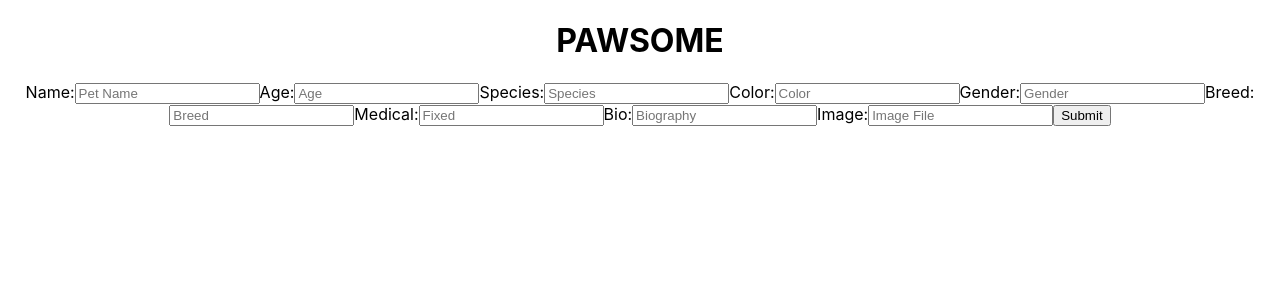
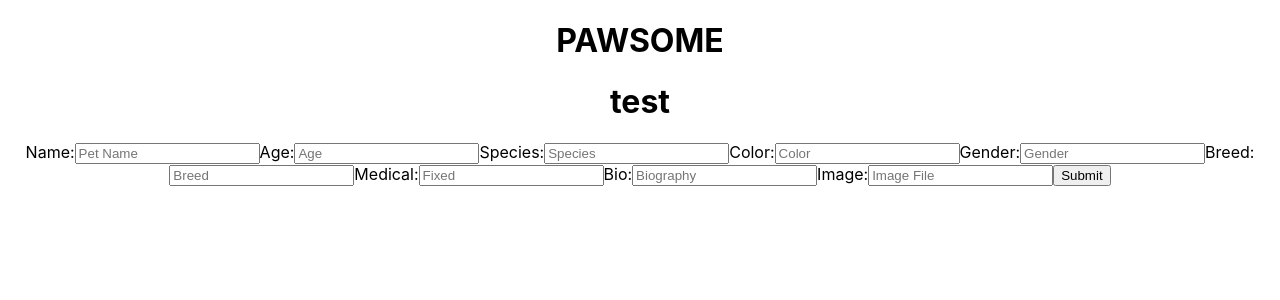
Before and after one commit to wynwlsn86/Pawsome, a React (Create React App) app in the folder client/: page / in a window 1280 px wide. Shown: the top 300 px of the page. Built offline with nearby package versions, Linux system fonts and the light colour scheme; no server answers.

Commit message:
got get all pets fetch working and saved to state

```diff
--- a/client/src/App.js
+++ b/client/src/App.js
@@ -1,11 +1,13 @@
 import React from 'react';
 import AddPet from './components/AddPet/AddPet'
 import './App.css';
+import AllPets from './components/AllPets/AllPets';
 
 function App() {
   return (
     <div className="App">
     <h1>PAWSOME</h1>
+    <AllPets />
     <AddPet />
     </div>
   );
--- a/client/src/components/AddPet/AddPet.js
+++ b/client/src/components/AddPet/AddPet.js
@@ -1,5 +1,4 @@
 import React, { Component } from 'react';
-import axios from 'axios';
 import { addPet } from '../../services/petsApi'
 
 class AddPet extends Component {
--- /dev/null
+++ b/client/src/components/AllPets/AllPets.js
@@ -0,0 +1,46 @@
+import React, { Component } from 'react';
+import { getAllPets } from '../../services/petsApi';
+
+class AllPets extends Component {
+    constructor () {
+        super();
+        this.state = {
+            allPets: []
+        }
+    }
+
+
+
+    fetchAllPets = async () => {
+       const allPets =  await getAllPets();
+        console.log(allPets);
+        this.setState({allPets});
+    }
+
+//     fetchRestaurantsData = async () => {
+//         const restaurants = await fetchRestaurants();
+//         this.setState({
+//           restaurants
+//         })
+//         console.log('this is data', restaurants);
+//    }
+
+
+
+
+    componentDidMount() {
+        this.fetchAllPets();
+    }
+
+
+
+    render() {
+        return (
+            <div>
+                <h1>test</h1>
+            </div>
+        );
+    }
+}
+
+export default AllPets;
--- a/client/src/services/petsApi.js
+++ b/client/src/services/petsApi.js
@@ -10,7 +10,8 @@ const api = axios.create({
 export const getAllPets = async () => {
     try{
         const resp = await api.get('/');
-        console.log(resp.data.pets);
+        console.log(resp.data);
+        return resp.data;
     }
     catch (e) {
         console.log(e.message);
@@ -20,7 +21,7 @@ export const getAllPets = async () => {
 export const addPet = async (data) => {
     try{
         const resp = api.post('/', data);
-        console.log(resp.data.pets);
+        console.log(resp.data);
         return resp.data.pets;
 
     }
```
